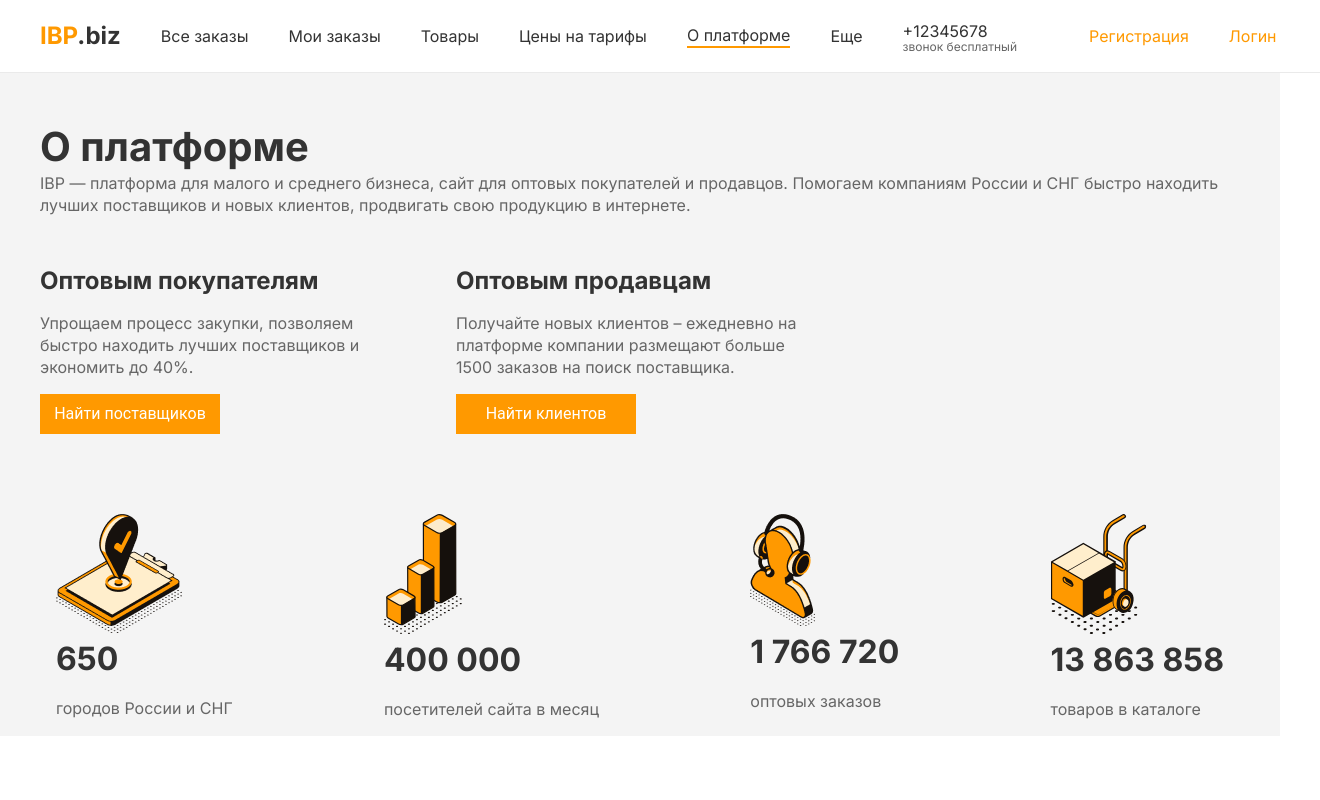
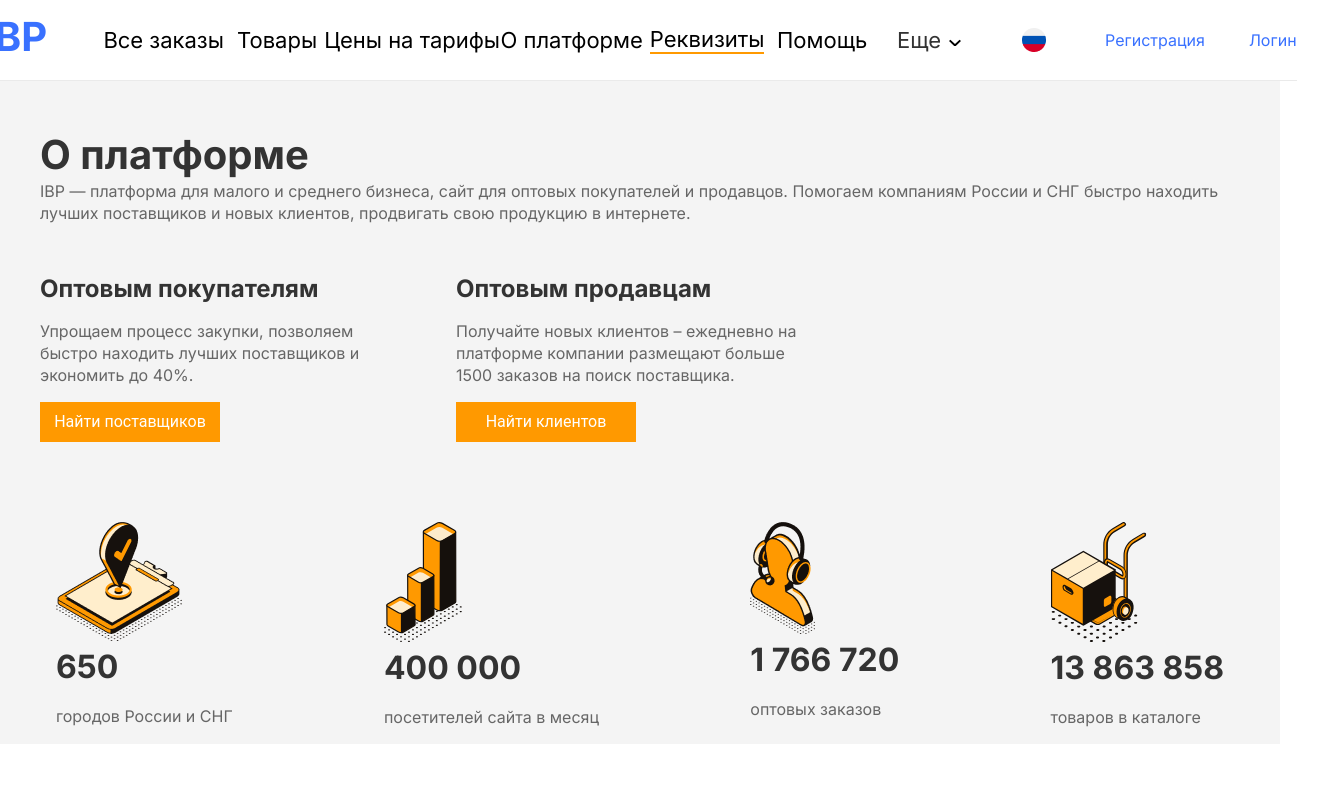
Before and after one commit to Nazzemax/bizplatform, a Next.js app: page / in a window 1280 px wide. Shown: the top 800 px of the page, 1320 px wide, since content can reach past the window. Built offline with nearby package versions, Linux system fonts and the light colour scheme.

Commit message:
feat(ui): adapted menu for screens

```diff
--- a/src/widgets/Header/navigation/Navigation.module.scss
+++ b/src/widgets/Header/navigation/Navigation.module.scss
@@ -4,16 +4,18 @@
     left: 0;
     z-index: 5;
     overflow: visible;
+    background-color: #fff;
+    display: flex;
+    justify-content: center;
+
 }
 
 .page_header {
     display: flex;
     align-items: center;
-    width: 100vw;
-    gap:40px;
-    height: 72px;
-    padding-left: 40px;
-    background-color: #fff;
+    max-width: 1600px;
+    gap: 74px;
+    min-height: 80px;
     border-bottom: 1px solid #eaeaea;
 }
 
@@ -27,38 +29,26 @@
 }
 
 .first {
-    color:#f90;
+    color:#3971FF;
     flex-shrink: 0;
-    font-size: 24px;
+    font-size: 40px;
     line-height: 30px;
     font-weight: 700;
     text-decoration: none;
     cursor: pointer;
 }
 
-.first, .second {
+.first {
     transition: color .4s ease;
 }
-
-.second {
-    color: #333;
-    flex-shrink: 0;
-    font-size: 24px;
-    line-height: 30px;
-    font-weight: 700;
-    text-decoration: none;
-    cursor: pointer;
-}
-
 
 .item_nav {
     display: flex;
     align-items: center;
     justify-content: center !important;
     min-width: 0;
-    max-width: 1200px;
     color: #333;
-    font-size: 16px;
+    font-size: 22px;
     line-height: 22px;
 }
 
@@ -68,19 +58,18 @@
     align-items: center;
     justify-content: center !important;
     min-width: 0;
-    max-width: 1200px;
     color: #333;
-    font-size: 16px;
-    line-height: 22px;
+    font-size: 22px;
+    line-height: 26.63px;
 }
 
 .menu_item {
     position: relative;
-    color:#333;
+    color:black;
     flex-shrink: 0;
-    margin-right: 40px;
+    margin-right: 44px;
     text-decoration: none;
-    transition: all .4;
+    transition: all ease .5;
 }
 
 .activeMenu {
@@ -93,7 +82,8 @@
 
 .header_info {
     display: flex;
-    margin-left: 40px;
+    margin-left: 81px;
+    margin-right: 59px;
     min-height: 24px;
 }
 
@@ -127,6 +117,16 @@
 
 .menu_item_d {
     position: relative;
+}
+
+.menu_item_d::after {
+    position: absolute;
+    content: '';
+    width: 12px;
+    height: 7.4px;
+    background-image: url('../../../shared/assets/home/header/arrow-down.svg');
+    right: -20px;
+    top:9.8px;
 }
 
 .dropdown {
@@ -179,7 +179,6 @@
     line-height: 22px;
 }
 
-
 .register {
     display: inline-block;
     border: none;
@@ -189,10 +188,9 @@
     font-size: 1em;
     line-height: 1;
     background: transparent;
-    color: #f90 !important;
+    color: #3971FF !important;
     cursor: pointer !important;
-    margin-left: 40px;
-    margin-right: 40px;
+    margin-right: 44px;
 }
 
 .login {
@@ -204,7 +202,6 @@
     font-size: 1em;
     line-height: 1;
     background: transparent;
-    color: #f90 !important;
+    color: #3971FF !important;
     cursor: pointer !important;
-    margin-right: 40px;
 }
--- a/src/widgets/Header/navigation/Navigation.tsx
+++ b/src/widgets/Header/navigation/Navigation.tsx
@@ -1,59 +1,78 @@
-'use client'
-import React, { useState } from 'react';
+"use client";
+import React, { useState } from "react";
 import styles from "./Navigation.module.scss";
+import Image from "next/image";
+import languagePick from "./../../../shared/assets/home/header/language_option.png";
 
-const Select = ({text,options}:{text: string, options: string[]}) => {
-    const [hover,setHover] = useState(false)
+const Select = ({ text, options }: { text: string; options: string[] }) => {
+  const [hover, setHover] = useState(false);
   return (
-        <div onMouseEnter={()=> setHover(true)} onMouseLeave={() =>  setHover(false)} className={styles.menu_item_d}>
+    <div
+      onMouseEnter={() => setHover(true)}
+      onMouseLeave={() => setHover(false)}
+      className={styles.menu_item_d}
+    >
       {text}
       <div className={styles.dropdown}>
-            {
-                options.map(item=>(
-                    <div className={styles.dropdown_menu} key={item}>{item}</div>
-                ))
-            }
+        {options.map((item) => (
+          <div className={styles.dropdown_menu} key={item}>
+            {item}
+          </div>
+        ))}
       </div>
     </div>
-    )
-}
-export const Navigation:React.FC = () => {
+  );
+};
+export const Navigation: React.FC = () => {
   return (
     <div className={styles.header}>
       <header className={styles.page_header}>
-
         <div className={styles.icon}>
           <a className={styles.link} href="/ru/">
             <span className={styles.first}>IBP</span>
-                <span className={styles.second}>.biz</span>
           </a>
         </div>
         <nav className={styles.item_nav}>
           <div className={styles.nav}>
-                <a href="#" className={styles.menu_item}>Все заказы</a>
+            <a href="#" className={styles.menu_item}>
+              Все заказы
+            </a>
           </div>
           <div className={styles.nav}>
-                <a href="#" className={styles.menu_item}>Мои заказы</a>
+            <a href="#" className={styles.menu_item}>
+              Товары
+            </a>
           </div>
           <div className={styles.nav}>
-                <a href="#" className={styles.menu_item}>Товары</a>
+            <a href="#" className={styles.menu_item}>
+              Цены на тарифы
+            </a>
           </div>
           <div className={styles.nav}>
-                <a href="#" className={styles.menu_item}>Цены на тарифы</a>
+            <a href="#" className={styles.menu_item}>
+              О платформе
+            </a>
           </div>
           <div className={styles.nav}>
-                <a href="#" className={`${styles.menu_item} ${styles.activeMenu}`}>О платформе</a>
+            <a href="#" className={`${styles.menu_item} ${styles.activeMenu}`}>
+              Реквизиты
+            </a>
           </div>
-        <Select text='Еще' options={['Блог','Реквизиты']}/>
-
+          <div className={styles.nav}>
+            <a href="#" className={styles.menu_item}>
+              Помощь
+            </a>
+          </div>
+          <Select text="Еще" options={["Блог"]} />
 
           <div className={styles.header_info}>
-            <span className={styles.info}>
-                <span className={styles.blog_phone}>
-                    <a href="" className={styles.item_phone}>+12345678</a>
-                </span>
-                <span className={styles.info}>звонок бесплатный</span>
-            </span>
+            <Image
+              src={languagePick}
+              width={24}
+              height={24}
+              alt=""
+              className="lang"
+            />
           </div>
 
           <div className={styles.auth}>
@@ -62,9 +81,7 @@ export const Navigation:React.FC = () => {
               <button className={styles.login}>Логин</button>
             </span>
           </div>
-
         </nav>
-
       </header>
     </div>
   );
```
Lines whose indentation alone changed are shown as unchanged.
